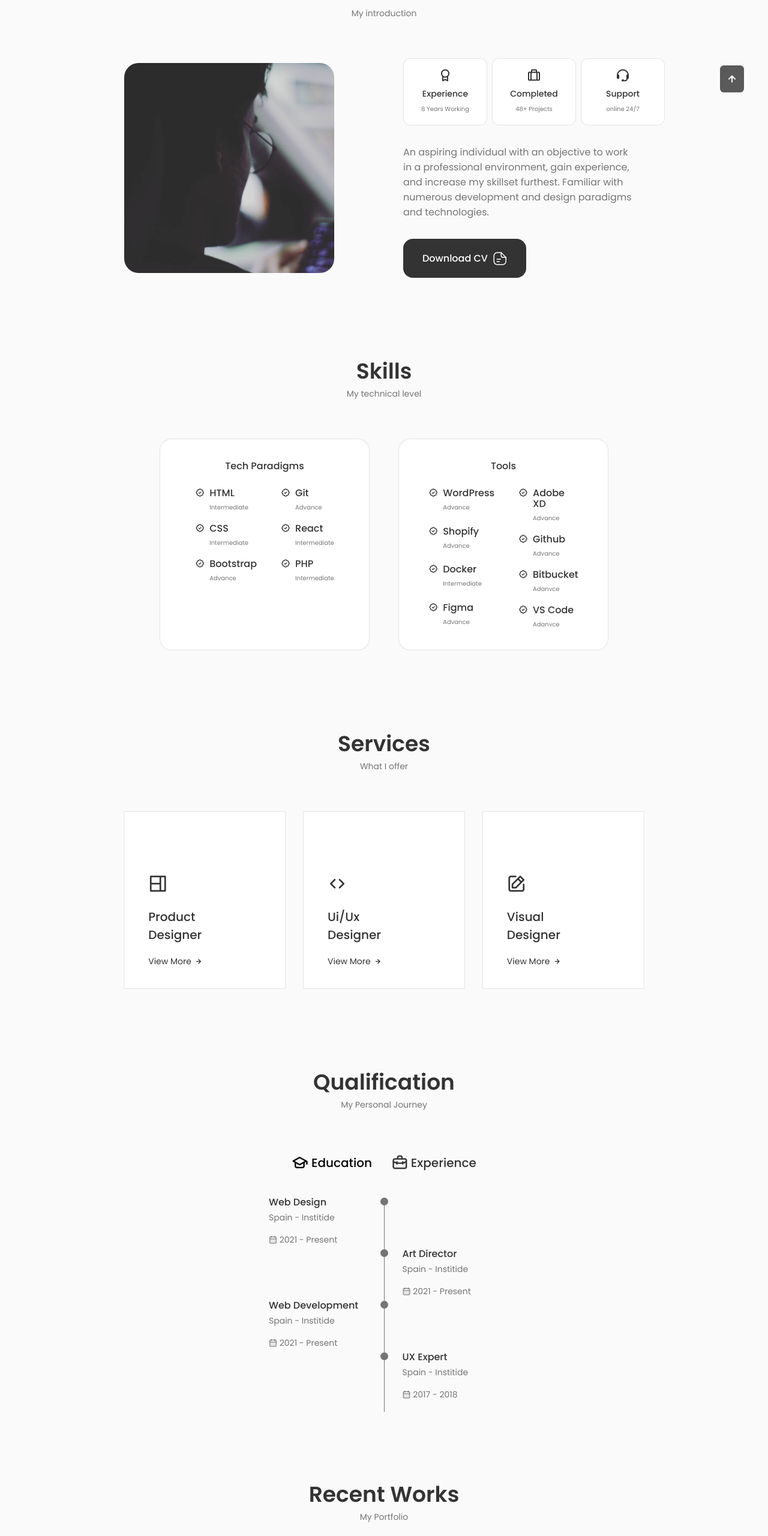
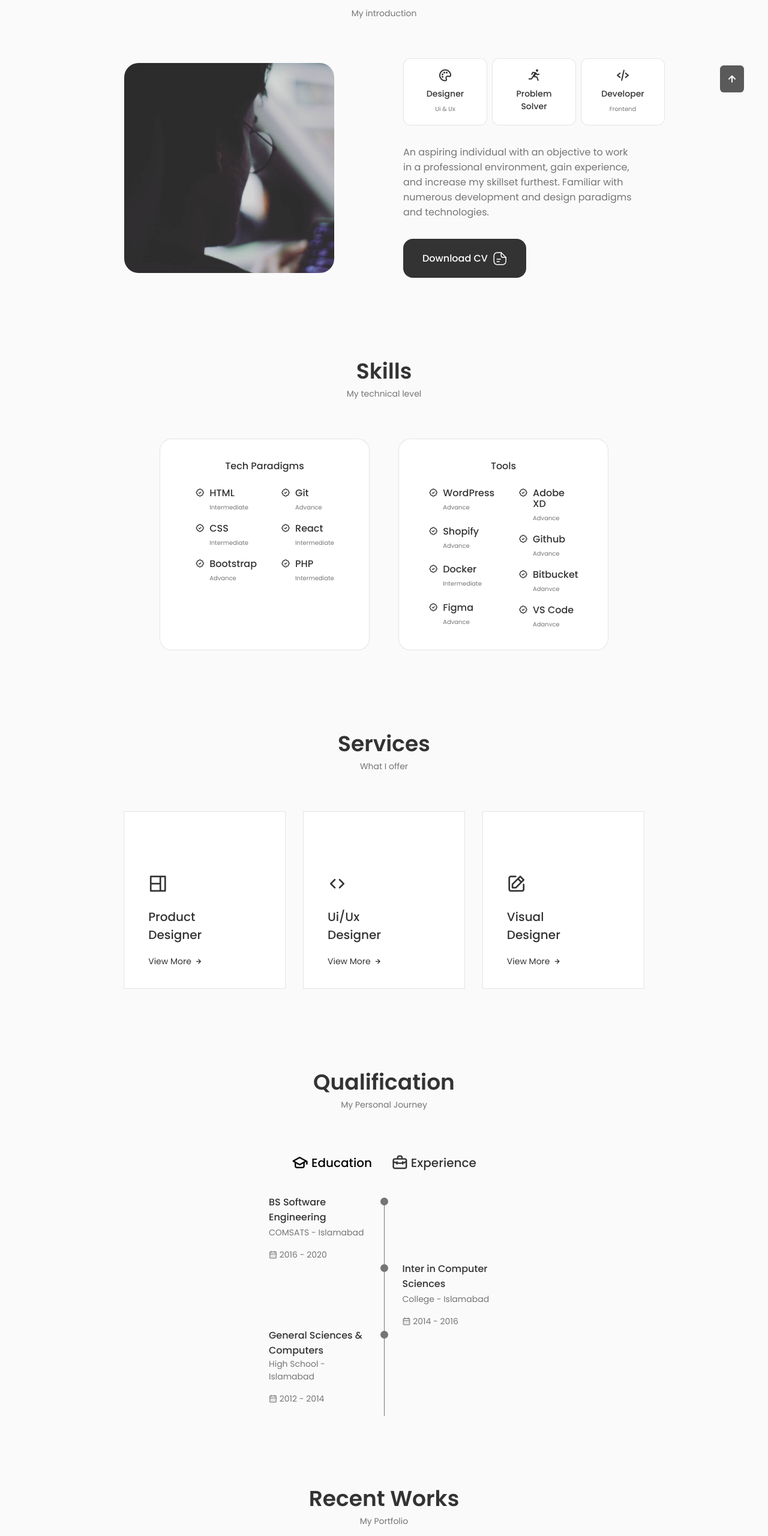
Before and after one commit to jarryabbas110/white-react-portfolio, a React (Create React App) app: page / in a window 1280 px wide. Shown: the part 806-3366 px from the top of the page at 60% size. Built offline with nearby package versions, Linux system fonts and the light colour scheme.

Commit message:
updates to data

```diff
--- a/src/components/About.jsx
+++ b/src/components/About.jsx
@@ -2,7 +2,7 @@ import React from 'react'
 import "./about.css";
 import AboutImg from "../assets/about.jpg"
 import Me from "../assets/profile.jpg"
-import CV from "../assets/Smith-Cv.pdf"
+import CV from "../assets/Jarry-CV.pdf"
 import Info from './Info';
 
 const About = () => {
--- a/src/components/Contact.jsx
+++ b/src/components/Contact.jsx
@@ -30,27 +30,27 @@ const Contact = () => {
                     <div className="contact__card">
                         <i className="bx bx-mail-send contact__card-icon"></i>
                         <h3 className="contact__card-title">Email</h3>
-                        <span className="contact__card-data">user@gmail.com</span>
+                        <span className="contact__card-data">jarry.abbas@outlook.com</span>
 
-                        <a target="_blank" href="mailto:jarryabbas60@gmail.com" className="contact__button">Write me{" "}<i className="bx bx-right-arrow-alt contact__button-icon"></i></a>
+                        <a target="_blank" href="mailto:jarry.abbas@outlook.com" className="contact__button">Send Email{" "}<i className="bx bx-right-arrow-alt contact__button-icon"></i></a>
                     </div>
 
 
                     <div className="contact__card">
                         <i className="bx bxl-whatsapp contact__card-icon"></i>
                         <h3 className="contact__card-title">Whatsapp</h3>
-                        <span className="contact__card-data">999 111 111</span>
+                        <span className="contact__card-data">+92 320 9528115</span>
 
-                        <a target="_blank" href="https://api.whatsapp.com/send?phone=00923209528115" className="contact__button">Write me{" "}<i className="bx bx-right-arrow-alt contact__button-icon"></i></a>
+                        <a target="_blank" href="https://api.whatsapp.com/send?phone=00923209528115" className="contact__button">Send Text{" "}<i className="bx bx-right-arrow-alt contact__button-icon"></i></a>
                     </div>
 
 
                     <div className="contact__card">
                         <i className="bx bxl-messenger contact__card-icon"></i>
                         <h3 className="contact__card-title">Messenger</h3>
-                        <span className="contact__card-data">user.fb12345</span>
+                        <span className="contact__card-data">jarry.abbas1</span>
 
-                        <a target="_blank" href="https://m.me/jarry.abbas1" className="contact__button">Write me{" "}<i className="bx bx-right-arrow-alt contact__button-icon"></i></a>
+                        <a target="_blank" href="https://m.me/jarry.abbas1" className="contact__button">Send Message{" "}<i className="bx bx-right-arrow-alt contact__button-icon"></i></a>
                     </div>
                 </div>
             </div>
--- a/src/components/Footer.jsx
+++ b/src/components/Footer.jsx
@@ -5,7 +5,7 @@ const Footer = () => {
   return (
     <footer className="footer">
         <div className="footer__container container">
-            <h1 className="footer__title">Jarry.</h1>
+            <h1 className="footer__title">Jarry Abbas.</h1>
 
             <ul className="footer__list">
                 <li>
@@ -35,16 +35,22 @@ const Footer = () => {
 
             <div className="footer__social">
 
-            <a href="" className="footer__social-link" target="_blank">
+            <a href="https://www.linkedin.com/in/jarry-abbas-naqvi/" className="footer__social-link" target="_blank">
+            <i className="bx bxl-linkedin"></i>
+            </a>
+
+        <a href="https://www.behance.net/jarryabbas2" className="footer__social-link" target="_blank">
+            <i className="bx bxl-behance"></i>
+        </a>
+
+        <a href="https://www.instagram.com/jarryabbas_101/" className="footer__social-link" target="_blank">
             <i className="bx bxl-instagram"></i>
         </a>
-
-        <a href="" className="footer__social-link" target="_blank">
+        <a href="https://www.facebook.com/jarry.abbas1" className="footer__social-link" target="_blank">
             <i className="bx bxl-facebook"></i>
         </a>
-
-        <a href="https://www.facebook.com/" className="footer__social-link" target="_blank">
-            <i className="bx bxl-twitter"></i>
+        <a href="https://github.com/jarryabbas110" className="footer__social-link" target="_blank">
+            <i className="bx bxl-github"></i>
         </a>
 
             </div>
--- a/src/components/Info.jsx
+++ b/src/components/Info.jsx
@@ -4,21 +4,21 @@ const Info = () => {
   return (
     <div className="about__info grid">
         <div className="about__box">
-            <i className="bx bx-award  about__icon"></i>
-            <h3 className="about__title">Experience</h3>
-            <span className="about__subtitle">8 Years Working</span>
+            <i className="bx bx-palette  about__icon"></i>
+            <h3 className="about__title">Designer</h3>
+            <span className="about__subtitle">Ui & Ux</span>
         </div>
 
         <div className="about__box">
-            <i className="bx bx-briefcase-alt  about__icon"></i>
-            <h3 className="about__title">Completed</h3>
-            <span className="about__subtitle">48+ Projects</span>
+            <i className="bx bx-run  about__icon"></i>
+            <h3 className="about__title">Problem Solver</h3>
+            {/* <span className="about__subtitle">48+ Projects</span> */}
         </div>
 
         <div className="about__box">
-            <i className="bx bx-support  about__icon"></i>
-            <h3 className="about__title">Support</h3>
-            <span className="about__subtitle">online 24/7</span>
+            <i className="bx bx-code-alt  about__icon"></i>
+            <h3 className="about__title">Developer</h3>
+            <span className="about__subtitle">Frontend</span>
         </div>
     </div>
   )
--- a/src/components/Qualification.jsx
+++ b/src/components/Qualification.jsx
@@ -28,10 +28,10 @@ const Qualification = () => {
                 <div className={toggleState === 1 ? "qualification__content qualification__content-active" : "qualification__content"}>
                     <div className="qualification__data">
                         <div>
-                            <h3 className="qualification__title">Web Design</h3>
-                            <span className="qualification__subtitle">Spain - Institide</span>
+                            <h3 className="qualification__title">BS Software Engineering</h3>
+                            <span className="qualification__subtitle">COMSATS - Islamabad</span>
                             <div className="qualification__calender">
-                                <i className="uil uil-calendar-alt"></i> 2021 - Present
+                                <i className="uil uil-calendar-alt"></i> 2016 - 2020
                             </div>
                         </div>
 
@@ -50,10 +50,10 @@ const Qualification = () => {
                             <span className="qualification__line"></span>
                         </div>
                         <div>
-                            <h3 className="qualification__title">Art Director</h3>
-                            <span className="qualification__subtitle">Spain - Institide</span>
+                            <h3 className="qualification__title">Inter in Computer Sciences</h3>
+                            <span className="qualification__subtitle">College - Islamabad</span>
                             <div className="qualification__calender">
-                                <i className="uil uil-calendar-alt"></i> 2021 - Present
+                                <i className="uil uil-calendar-alt"></i> 2014 - 2016
                             </div>
                         </div>
 
@@ -63,10 +63,10 @@ const Qualification = () => {
 
                     <div className="qualification__data">
                         <div>
-                            <h3 className="qualification__title">Web Development</h3>
-                            <span className="qualification__subtitle">Spain - Institide</span>
+                            <h3 className="qualification__title">General Sciences & Computers</h3>
+                            <span className="qualification__subtitle">High School - Islamabad</span>
                             <div className="qualification__calender">
-                                <i className="uil uil-calendar-alt"></i> 2021 - Present
+                                <i className="uil uil-calendar-alt"></i> 2012 - 2014
                             </div>
                         </div>
 
@@ -77,7 +77,7 @@ const Qualification = () => {
                     </div>
 
 
-                    <div className="qualification__data">
+                    {/* <div className="qualification__data">
                         <div></div>
 
                         <div>
@@ -93,12 +93,12 @@ const Qualification = () => {
                         </div>
 
 
-                    </div>
+                    </div> */}
                 </div>
 
 
                 <div className={toggleState === 2 ? "qualification__content qualification__content-active" : "qualification__content"}>
-                    <div className="qualification__data">
+                    {/* <div className="qualification__data">
                         <div>
                             <h3 className="qualification__title">Product Designer</h3>
                             <span className="qualification__subtitle">Microsoft - Spain</span>
@@ -111,7 +111,7 @@ const Qualification = () => {
                             <span className="qualification__rounder"></span>
                             <span className="qualification__line"></span>
                         </div>
-                    </div>
+                    </div> */}
 
 
                     <div className="qualification__data">
@@ -122,10 +122,10 @@ const Qualification = () => {
                             <span className="qualification__line"></span>
                         </div>
                         <div>
-                            <h3 className="qualification__title">UX Designer</h3>
-                            <span className="qualification__subtitle">Apple Inc - Spain</span>
+                            <h3 className="qualification__title">DevOps Engineer & Frontend</h3>
+                            <span className="qualification__subtitle">Xylexa Inc. - Pakistan</span>
                             <div className="qualification__calender">
-                                <i className="uil uil-calendar-alt"></i> 2021 - Present
+                                <i className="uil uil-calendar-alt"></i> Nov 2021 - Present
                             </div>
                         </div>
 
@@ -135,10 +135,10 @@ const Qualification = () => {
 
                     <div className="qualification__data">
                         <div>
-                            <h3 className="qualification__title">Web Designer</h3>
-                            <span className="qualification__subtitle">Figma - Spain</span>
+                            <h3 className="qualification__title">CRM Engineer</h3>
+                            <span className="qualification__subtitle">Ericcson - Pakistan</span>
                             <div className="qualification__calender">
-                                <i className="uil uil-calendar-alt"></i> 2021 - Present
+                                <i className="uil uil-calendar-alt"></i> Nov 2020 - Nov 2021
                             </div>
                         </div>
 
```
Also changed, not shown: 1 other file (tests, documents, lock files or other folders).
